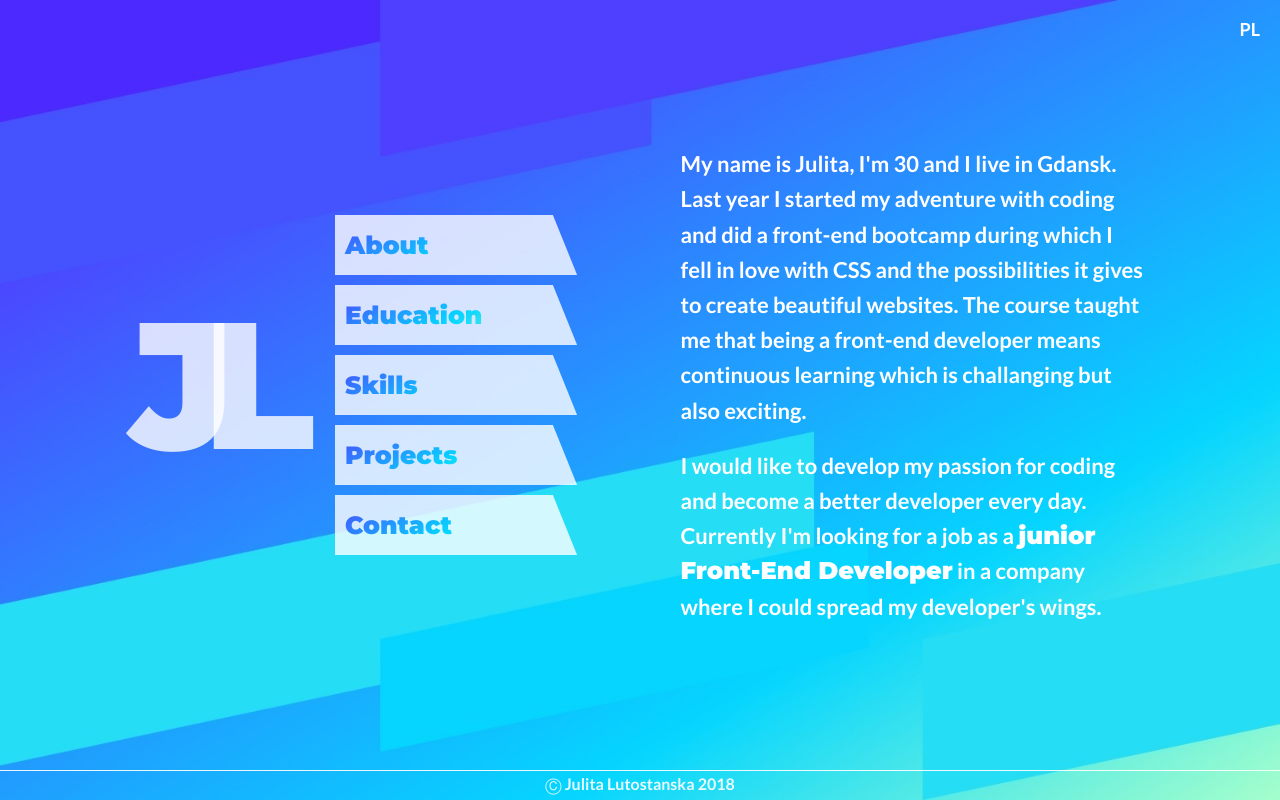
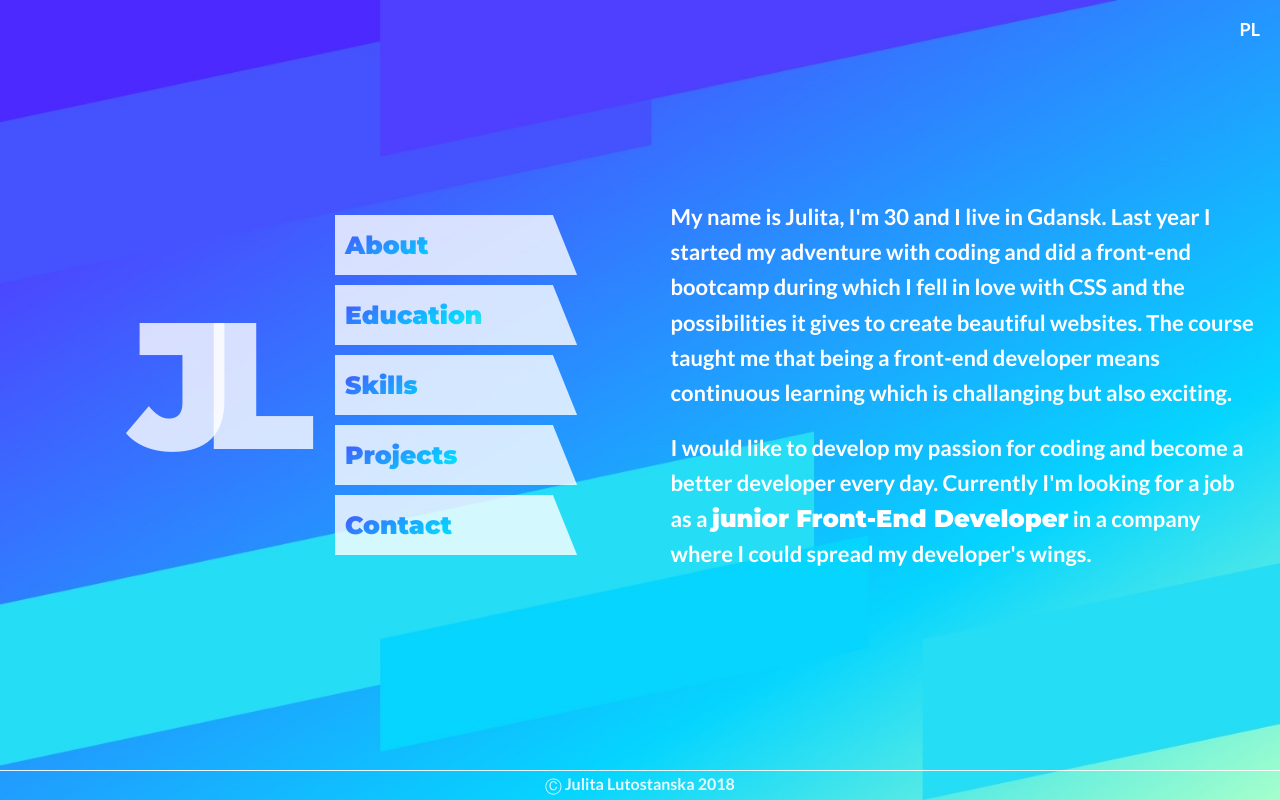
Before and after one commit to Julita45/ID-page, a plain HTML site: page index.html in a window 1280 px wide. Drawn offline with nearby package versions, Linux system fonts and the light colour scheme.

Commit message:
Change display for about section

```diff
--- a/style.css
+++ b/style.css
@@ -1,6 +1,5 @@
 @import url('https://fonts.googleapis.com/css?family=Lato:700');
 @import url('https://fonts.googleapis.com/css?family=Montserrat:900');
-
 * {
     box-sizing: border-box;
 }
@@ -85,6 +84,46 @@
 .col-offset-11 {
   margin-left: 91.66%; }
 
+/*.animated {
+  -webkit-animation-duration: 1s;
+  animation-duration: 1s;
+  -webkit-animation-fill-mode: both;
+  animation-fill-mode: both;
+}
+
+@-webkit-keyframes fadeInRight {
+  from {
+    opacity: 0;
+    -webkit-transform: translate3d(100%, 0, 0);
+    transform: translate3d(100%, 0, 0);
+  }
+
+  to {
+    opacity: 1;
+    -webkit-transform: translate3d(0, 0, 0);
+    transform: translate3d(0, 0, 0);
+  }
+}
+
+@keyframes fadeInRight {
+  from {
+    opacity: 0;
+    -webkit-transform: translate3d(100%, 0, 0);
+    transform: translate3d(100%, 0, 0);
+  }
+
+  to {
+    opacity: 1;
+    -webkit-transform: translate3d(0, 0, 0);
+    transform: translate3d(0, 0, 0);
+  }
+}
+
+.fadeInRight {
+  -webkit-animation-name: fadeInRight;
+  animation-name: fadeInRight;
+}
+*/
 body {
 	min-height: 100vh;
 	font-family: 'Lato', sans-serif;
@@ -192,6 +231,7 @@ body {
 
 .container .descriptions .about {
     width: 80%;
+    display: initial;
 }
 
 .container .descriptions .about p {
```
